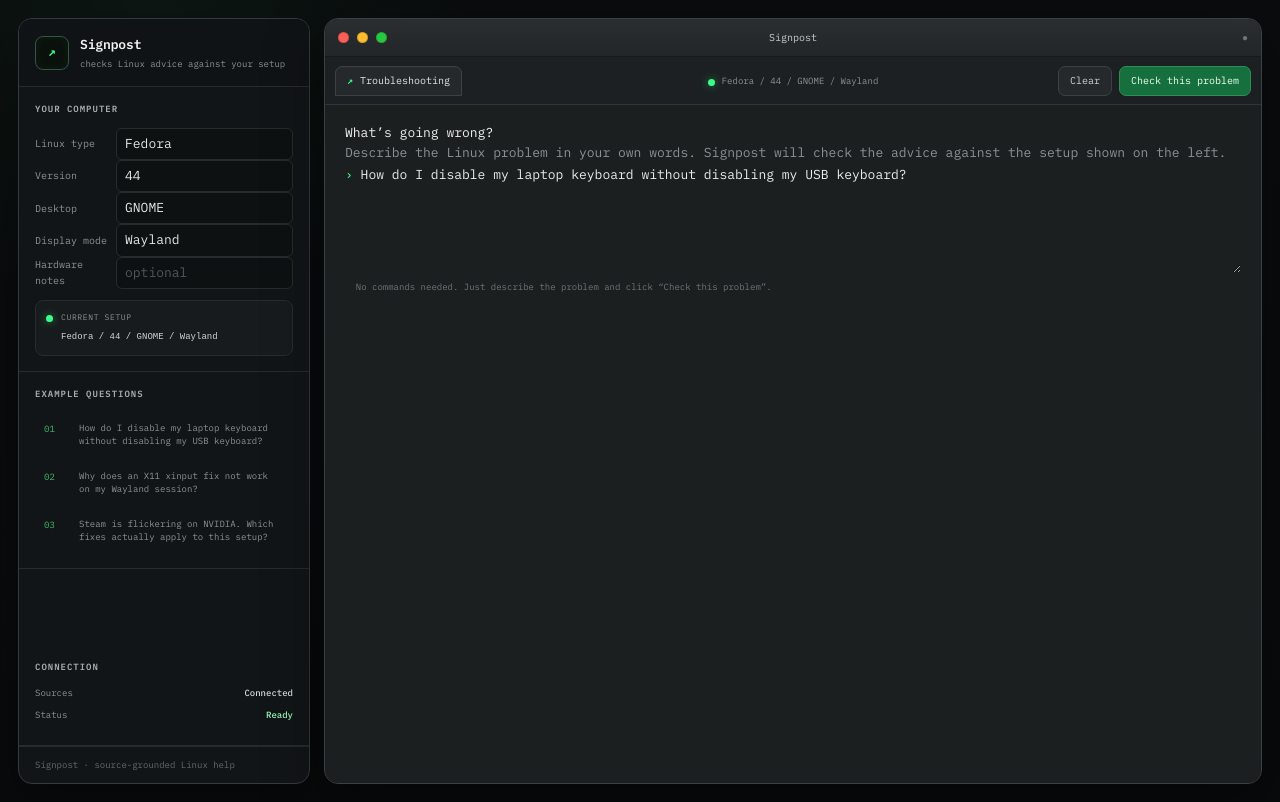
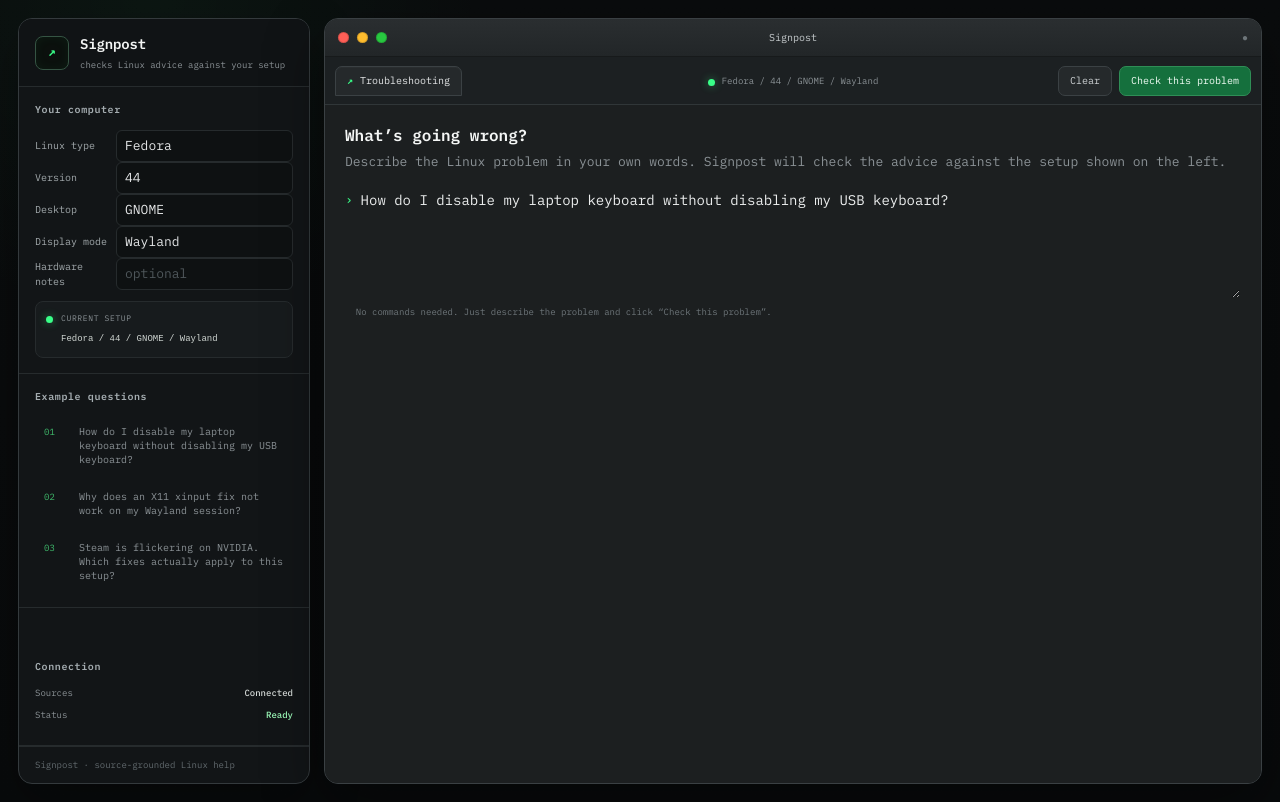
Before and after one commit to miflow13/signpost, a Next.js app: page / in a window 1280 px wide. Built offline with nearby package versions, Linux system fonts and the light colour scheme.

Commit message:
style: soften terminal language for beginner-friendly UX

```diff
--- a/app/globals.css
+++ b/app/globals.css
@@ -722,3 +722,66 @@
     font-size: 12px;
   }
 }
+
+
+/* Beginner-friendly terminal presentation */
+.intro-block {
+  margin-bottom: 18px;
+}
+
+.intro-block .banner {
+  margin-bottom: 4px;
+  color: #f5f7f6;
+  font-size: 16px;
+  font-weight: 600;
+}
+
+.output-heading {
+  margin-bottom: 8px;
+  color: #dfe4e1;
+  font-weight: 600;
+}
+
+.done-line {
+  display: flex;
+  align-items: center;
+  gap: 8px;
+  margin-top: 18px;
+  color: var(--muted);
+  font-size: 10px;
+}
+
+.terminal-hint {
+  max-width: 720px;
+}
+
+.terminal-hint span {
+  line-height: 1.45;
+}
+
+.toolbar-button.run-button {
+  min-width: 132px;
+  text-align: center;
+}
+
+.sidebar-brand strong {
+  font-size: 14px;
+}
+
+.side-heading {
+  text-transform: none;
+  letter-spacing: .06em;
+  font-size: 10px;
+}
+
+.side-section label > span {
+  color: #a2a9ac;
+}
+
+.example-list button em {
+  font-size: 10px;
+}
+
+.question {
+  font-size: 14px;
+}
```
